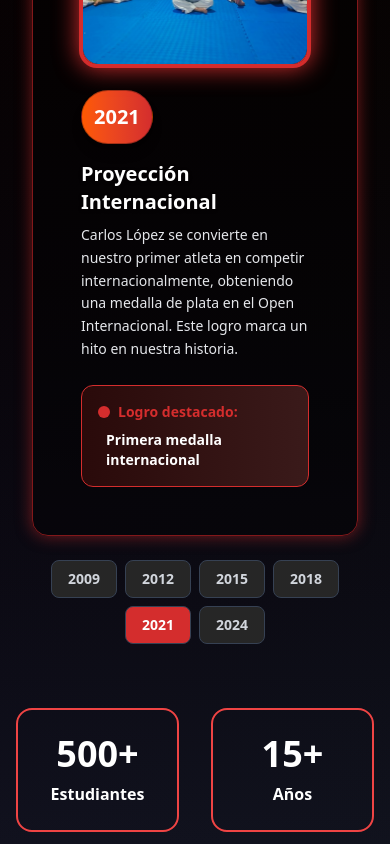
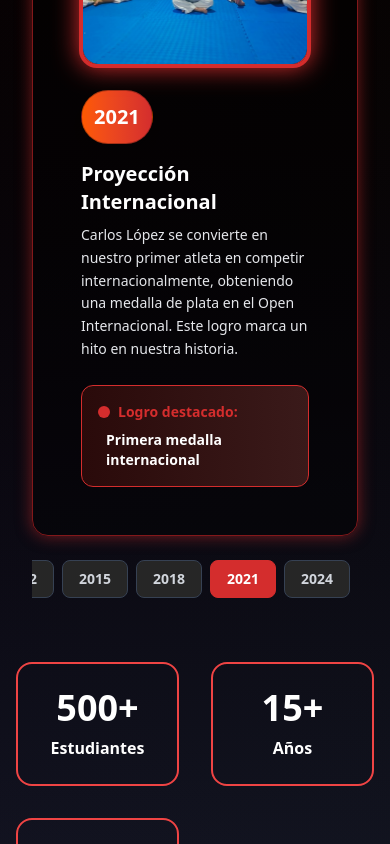
Before and after one commit to Baekho-la-cumbre/Baekho_landing, a React (Vite) app: page / in a window 390 px wide. Shown: the part 1371-2215 px from the top of the page. Built offline with nearby package versions, Linux system fonts and the light colour scheme.

Commit message:
feat: refactor Historia component for improved layout and animation handling

```diff
--- a/src/sections/Historia/Historia.jsx
+++ b/src/sections/Historia/Historia.jsx
@@ -1,5 +1,4 @@
 import React, { useState, useEffect, useRef } from "react";
-
 
 // Simple ScrollReveal (fade-in on scroll)
 const ScrollReveal = ({ children, delay = 0 }) => {
@@ -36,20 +35,17 @@ const AnimatedCounter = ({ end, duration = 2000, suffix = "", className = "" })
   const ref = React.useRef(null);
   const animationRef = React.useRef();
 
-  // Reinicia la animación cada vez que entra al viewport
   React.useEffect(() => {
     let observer;
     let timeoutId;
     const handleIntersect = (entries) => {
       if (entries[0].isIntersecting) {
-        // Reinicia el contador y la animación
         setCount(0);
         let startTime;
         const animate = (currentTime) => {
           if (!startTime) startTime = currentTime;
           const progress = Math.min((currentTime - startTime) / duration, 1);
           const easeOutQuart = 1 - Math.pow(1 - progress, 4);
-          // No redondear hacia abajo, sino hacia el valor real, y asegurar que el último frame sea el valor final
           if (progress < 1) {
             setCount(Math.floor(easeOutQuart * end));
             animationRef.current = requestAnimationFrame(animate);
@@ -57,12 +53,10 @@ const AnimatedCounter = ({ end, duration = 2000, suffix = "", className = "" })
             setCount(end);
           }
         };
-        // Pequeño timeout para reiniciar la animación si el usuario scrollea rápido
         timeoutId = setTimeout(() => {
           animationRef.current = requestAnimationFrame(animate);
         }, 10);
       } else {
-        // Si sale del viewport, cancela la animación
         if (animationRef.current) cancelAnimationFrame(animationRef.current);
       }
     };
@@ -102,9 +96,7 @@ const InteractiveCard = ({ children, className = "", glowColor = "red" }) => {
 
   return (
     <div
-      className={`relative overflow-hidden transition-all duration-300 transform ${
-        isHovered ? "scale-105 border-[2.7px]" : "border-2"
-      } border-red-500 ${className} rounded-2xl`}
+      className={`relative overflow-hidden transition-all duration-300 transform ${isHovered ? "scale-105 border-[2.7px]" : "border-2"} border-red-500 ${className} rounded-2xl`}
       onMouseMove={handleMouseMove}
       onMouseEnter={() => setIsHovered(true)}
       onMouseLeave={() => setIsHovered(false)}
@@ -137,48 +129,12 @@ const InteractiveCard = ({ children, className = "", glowColor = "red" }) => {
 
 // Datos de ejemplo para el carrusel
 const historiaData = [
-  {
-    year: 2009,
-    title: "Fundación de la Academia",
-    desc: "Nace Baekho con la misión de formar campeones y personas íntegras.",
-    logro: "Primeros estudiantes inscritos",
-    img: '/ImgInicio.jpg',
-  },
-  {
-    year: 2012,
-    title: "Primeros logros nacionales",
-    desc: "Nuestros atletas obtienen medallas en campeonatos nacionales.",
-    logro: "Primera medalla nacional",
-    img: '/ImgInicio.jpg',
-  },
-  {
-    year: 2015,
-    title: "Crecimiento y expansión",
-    desc: "La academia crece en estudiantes y reconocimiento.",
-    logro: "Más de 100 estudiantes",
-    img: '/ImgInicio.jpg',
-  },
-  {
-    year: 2018,
-    title: "Reconocimiento Nacional",
-    desc: "Baekho se posiciona como una de las academias más prestigiosas del país. Nuestros atletas representan a la región en competencias nacionales, obteniendo múltiples medallas y reconocimientos.",
-    logro: "15 medallas nacionales",
-    img: '/ImgInicio.jpg',
-  },
-  {
-    year: 2021,
-    title: "Proyección Internacional",
-    desc: "Carlos López se convierte en nuestro primer atleta en competir internacionalmente, obteniendo una medalla de plata en el Open Internacional. Este logro marca un hito en nuestra historia.",
-    logro: "Primera medalla internacional",
-    img: '/ImgInicio.jpg',
-  },
-  {
-    year: 2024,
-    title: "Presente y futuro",
-    desc: "Seguimos creciendo y formando nuevas generaciones de campeones.",
-    logro: "Academia 100% dedicada",
-    img: '/ImgInicio.jpg',
-  },
+  { year: 2009, title: "Fundación de la Academia", desc: "Nace Baekho con la misión de formar campeones y personas íntegras.", logro: "Primeros estudiantes inscritos", img: '/ImgInicio.jpg' },
+  { year: 2012, title: "Primeros logros nacionales", desc: "Nuestros atletas obtienen medallas en campeonatos nacionales.", logro: "Primera medalla nacional", img: '/ImgInicio.jpg' },
+  { year: 2015, title: "Crecimiento y expansión", desc: "La academia crece en estudiantes y reconocimiento.", logro: "Más de 100 estudiantes", img: '/ImgInicio.jpg' },
+  { year: 2018, title: "Reconocimiento Nacional", desc: "Baekho se posiciona como una de las academias más prestigiosas del país. Nuestros atletas representan a la región en competencias nacionales, obteniendo múltiples medallas y reconocimientos.", logro: "15 medallas nacionales", img: '/ImgInicio.jpg' },
+  { year: 2021, title: "Proyección Internacional", desc: "Carlos López se convierte en nuestro primer atleta en competir internacionalmente, obteniendo una medalla de plata en el Open Internacional. Este logro marca un hito en nuestra historia.", logro: "Primera medalla internacional", img: '/ImgInicio.jpg' },
+  { year: 2024, title: "Presente y futuro", desc: "Seguimos creciendo y formando nuevas generaciones de campeones.", logro: "Academia 100% dedicada", img: '/ImgInicio.jpg' },
 ];
 
 const stats = [
@@ -187,13 +143,14 @@ const stats = [
   { value: 100, label: "Dedicación", color: "orange", suffix: "%" },
 ];
 
-// Carrusel simple
 const TrayectoriaCarousel = () => {
   const [active, setActive] = useState(historiaData.length - 3);
   const [prev, setPrev] = useState(historiaData.length - 3);
   const [direction, setDirection] = useState("right");
   const [fade, setFade] = useState(true);
   const autoplayRef = useRef();
+  const yearsBarRef = useRef(null);
+  const yearRefs = useRef([]);
 
   const handleYear = (idx) => {
     setFade(false);
@@ -204,6 +161,14 @@ const TrayectoriaCarousel = () => {
       setFade(true);
     }, 300);
   };
+
+  // Centrar el año activo en la barra
+  useEffect(() => {
+    const el = yearRefs.current[active];
+    if (el && el.scrollIntoView) {
+      el.scrollIntoView({ behavior: "smooth", block: "nearest", inline: "center" });
+    }
+  }, [active]);
 
   useEffect(() => {
     autoplayRef.current = setInterval(() => {
@@ -218,7 +183,6 @@ const TrayectoriaCarousel = () => {
         setFade(true);
       }, 300);
     }, 5000);
-
     return () => clearInterval(autoplayRef.current);
   }, [active]);
 
@@ -227,41 +191,17 @@ const TrayectoriaCarousel = () => {
   return (
     <div className="mb-8">
       <div className="max-w-6xl mx-auto px-4">
-        <div
-          className="relative bg-black/40 border border-red-900 rounded-2xl p-4 sm:p-6 md:p-12 shadow-lg"
-          style={{ boxShadow: "0 0 16px 0 #D42D2D88" }}
-        >
+        <div className="relative bg-black/40 border border-red-900 rounded-2xl p-4 sm:p-6 md:p-12 shadow-lg" style={{ boxShadow: "0 0 16px 0 #D42D2D88" }}>
           <div className="overflow-x-hidden">
             <div className="w-full h-full p-2">
-              <div
-  className={`transition-all duration-500 ease-in-out transform flex flex-col lg:flex-row items-stretch gap-6 lg:gap-12 relative ${
-    fade
-      ? "opacity-100 translate-x-0"
-      : direction === "right"
-      ? "opacity-0 translate-x-20"
-      : "opacity-0 -translate-x-20"
-  } bg-transparent p-6 rounded-xl`}
-  style={{ maxWidth: "100%", margin: "0 auto" }}
->
+              <div className={`transition-all duration-500 ease-in-out transform flex flex-col lg:flex-row items-stretch gap-6 lg:gap-12 relative ${
+                fade ? "opacity-100 translate-x-0" : direction === "right" ? "opacity-0 translate-x-20" : "opacity-0 -translate-x-20"
+              } bg-transparent p-6 rounded-xl`} style={{ maxWidth: "100%", margin: "0 auto" }}>
                 {/* Imagen */}
-  <div
-    className="w-full lg:w-1/2 h-[240px] sm:h-[300px] md:h-[340px] lg:h-full bg-neutral-900 border-2 border-[#D42D2D] rounded-2xl flex items-center justify-center shadow-lg relative overflow-hidden"
-    style={{
-      boxShadow: "0 0 24px 2px #D42D2D,0 0 0 2px #D42D2D",
-    }}
-  >
-    <div
-      className="absolute inset-0 pointer-events-none rounded-2xl"
-      style={{
-        boxShadow: "0 0 24px 2px #D42D2D,0 0 0 2px #D42D2D",
-      }}
-    ></div>
+                <div className="w-full lg:w-1/2 h-[240px] sm:h-[300px] md:h-[340px] lg:h-full bg-neutral-900 border-2 border-[#D42D2D] rounded-2xl flex items-center justify-center shadow-lg relative overflow-hidden" style={{ boxShadow: "0 0 24px 2px #D42D2D,0 0 0 2px #D42D2D" }}>
+                  <div className="absolute inset-0 pointer-events-none rounded-2xl" style={{ boxShadow: "0 0 24px 2px #D42D2D,0 0 0 2px #D42D2D" }}></div>
                   {slide.img ? (
-      <img
-        src={slide.img}
-        alt={slide.title}
-        className="w-full h-full object-cover rounded-2xl z-10"
-      />
+                    <img src={slide.img} alt={slide.title} className="w-full h-full object-cover rounded-2xl z-10" />
                   ) : (
                     <span className="text-gray-400 text-6xl z-10">🖼️</span>
                   )}
@@ -270,45 +210,35 @@ const TrayectoriaCarousel = () => {
                 {/* Texto */}
                 <div className="w-full lg:w-1/2 flex flex-col justify-center">
                   <div className="flex flex-wrap items-center gap-4 mb-2">
-      <span className="bg-gradient-to-r from-[#FE5900] to-[#D42D2D] text-white font-black px-3 py-3 rounded-full text-xl sm:text-2xl shadow-lg border border-black/30">
-        {slide.year}
-      </span>
-      <span className="text-xl sm:text-2xl md:text-4xl font-black text-white drop-shadow break-words text-wrap max-w-full">
-        {slide.title}
-      </span>
+                    <span className="bg-gradient-to-r from-[#FE5900] to-[#D42D2D] text-white font-black px-3 py-3 rounded-full text-xl sm:text-2xl shadow-lg border border-black/30">{slide.year}</span>
+                    <span className="text-xl sm:text-2xl md:text-4xl font-black text-white drop-shadow break-words max-w-full">{slide.title}</span>
                   </div>
-    <p className="text-sm sm:text-base md:text-xl text-gray-200 mb-4 leading-relaxed max-w-full break-words text-wrap">
-      {slide.desc}
-    </p>
+                  <p className="text-sm sm:text-base md:text-xl text-gray-200 mb-4 leading-relaxed">{slide.desc}</p>
                   <div className="mt-2">
                     <div className="bg-gradient-to-r from-[#2a0a0a] to-[#3a1a1a] border border-[#D42D2D] rounded-xl px-4 sm:px-6 py-4 flex flex-wrap items-center gap-2">
                       <span className="w-3 h-3 rounded-full bg-[#D42D2D] inline-block"></span>
-        <span className="text-[#D42D2D] font-bold text-sm sm:text-base">
-          Logro destacado:
-        </span>
-        <span className="ml-2 text-white font-extrabold text-sm sm:text-base break-words max-w-full">
-          {slide.logro}
-        </span>
+                      <span className="text-[#D42D2D] font-bold text-sm sm:text-base">Logro destacado:</span>
+                      <span className="ml-2 text-white font-extrabold text-sm sm:text-base">{slide.logro}</span>
+                    </div>
+                  </div>
+                </div>
               </div>
             </div>
           </div>
         </div>
 
-            </div>
-          </div>
-        </div>
-
-        {/* Paginación por años */}
-        <div className="flex justify-center gap-2 mt-6 flex-wrap px-2">
+        {/* Paginación por años (centrada siempre) */}
+        <div className="mt-6">
+          <div ref={yearsBarRef} className="w-full max-w-4xl mx-auto flex justify-center gap-2 px-2 overflow-x-auto no-scrollbar">
             {historiaData.map((item, idx) => (
               <button
                 key={item.year}
+                ref={(el) => (yearRefs.current[idx] = el)}
                 onClick={() => handleYear(idx)}
-              className={`px-4 py-2 rounded-lg font-bold border border-gray-700 transition-all text-sm sm:text-base ${
-                idx === active
-                  ? "bg-[#D42D2D] text-white"
-                  : "bg-neutral-800 text-gray-300 hover:bg-[#D42D2D]/80 hover:text-white"
-              }`}
+                className={`shrink-0 px-4 py-2 rounded-lg font-bold border transition-all text-sm sm:text-base
+                  ${idx === active ? "bg-[#D42D2D] text-white border-[#D42D2D]" : "bg-neutral-800 text-gray-300 border-gray-700 hover:bg-[#D42D2D]/80 hover:text-white"}`}
+                aria-current={idx === active ? "true" : undefined}
+                aria-label={`Ir al año ${item.year}`}
               >
                 {item.year}
               </button>
@@ -316,19 +246,18 @@ const TrayectoriaCarousel = () => {
           </div>
         </div>
       </div>
+    </div>
   );
 };
 
-
 const Historia = () => {
-
   return (
     <section id="historia" className="py-20 px-4 bg-gradient-to-b from-black to-gray-900 relative overflow-hidden">
       <div className="absolute inset-0 bg-gradient-to-r from-red-900/5 to-orange-900/5"></div>
       <div className="max-w-6xl mx-auto relative z-10">
         <ScrollReveal>
           <h2 className="text-4xl md:text-5xl font-black text-center mb-16 text-white">
-            NUESTRA <span className="text-[#D42D2D] drop-shadow drop-shadow-[0_0_16px_#D42D2D] glow-text">TRAYECTORIA</span>
+            NUESTRA <span className="text-[#D42D2D] drop-shadow">TRAYECTORIA</span>
           </h2>
         </ScrollReveal>
         <ScrollReveal delay={200}>
@@ -351,7 +280,6 @@ const Historia = () => {
       </div>
     </section>
   );
-
 };
 
 export default Historia;
```
Lines whose indentation alone changed are shown as unchanged.
